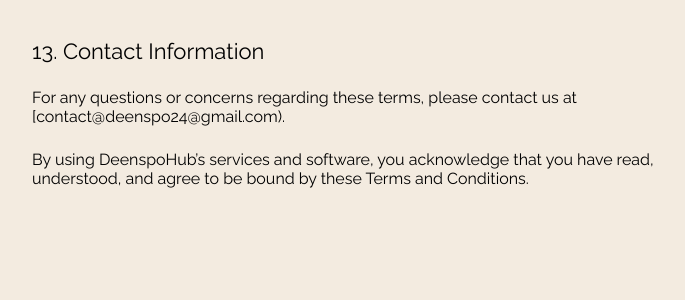
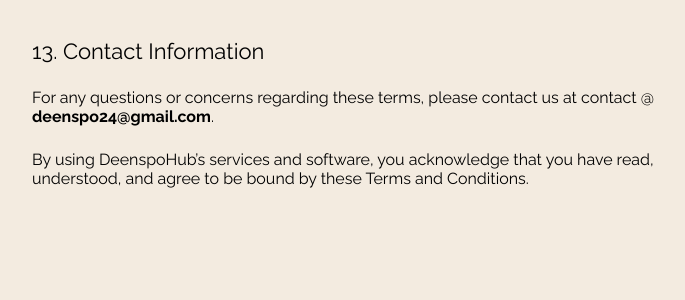
Before and after one commit to sirunique/Agencyportfolio, a PHP site: a page that uses pages/terms&conditions/index.php in a window 1280 px wide. Shown: the part 2149-2449 px from the top of the page, without its empty margins (256-941 px from the left). Run offline with PHP 8.4, Linux system fonts and the light colour scheme; some libraries are stand-ins or nearby versions.

Commit message:
span added to contact to make it visible

```diff
--- a/pages/terms&conditions/index.php
+++ b/pages/terms&conditions/index.php
@@ -64,7 +64,7 @@
         </li>
         <li class="list">
             <h3>13. Contact Information</h3>
-            <p>For any questions or concerns regarding these terms, please contact us at [contact@deenspo24@gmail.com).</p>
+            <p>For any questions or concerns regarding these terms, please contact us at contact @ <span class="span">deenspo24@gmail.com</span>.</p>
             <p>By using DeenspoHub’s services and software, you acknowledge that you have read, understood, and agree to be bound by these Terms and Conditions.</p>
         </li>
     </ul>
--- a/pages/terms&conditions/terms&conditions_css.php
+++ b/pages/terms&conditions/terms&conditions_css.php
@@ -1,5 +1,11 @@
 <style>
-    .element-align,
+    .element-align {
+        display: flex;
+        flex-direction: column;
+        gap: 1.5rem;
+        padding: 5rem 1.5rem;
+    }
+
     .list {
         display: flex;
         flex-direction: column;
@@ -26,6 +32,10 @@
         font-family: 13px;
     }
 
+    .span {
+        font-weight: bold
+    }
+
     /* Desktop and Tablet */
     @media only screen and (min-width: 780px) {
         .element-align {
```
